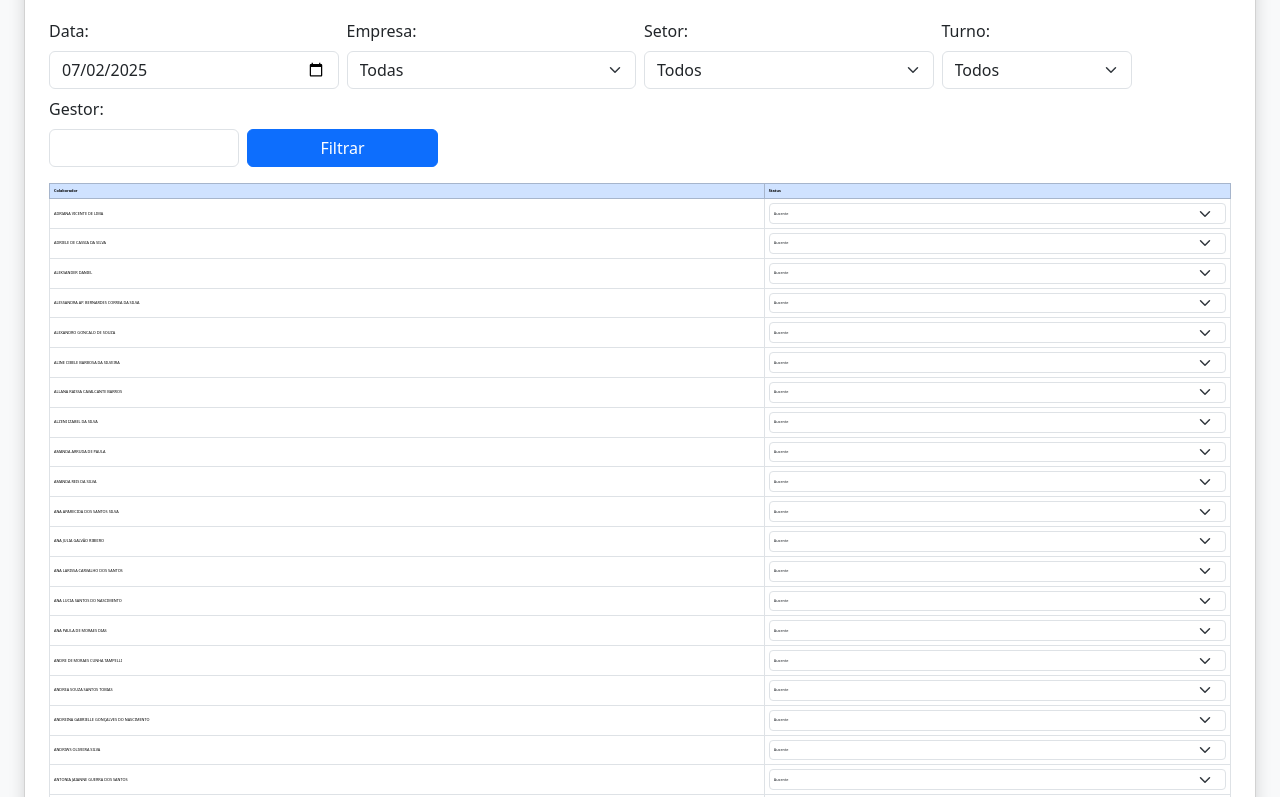
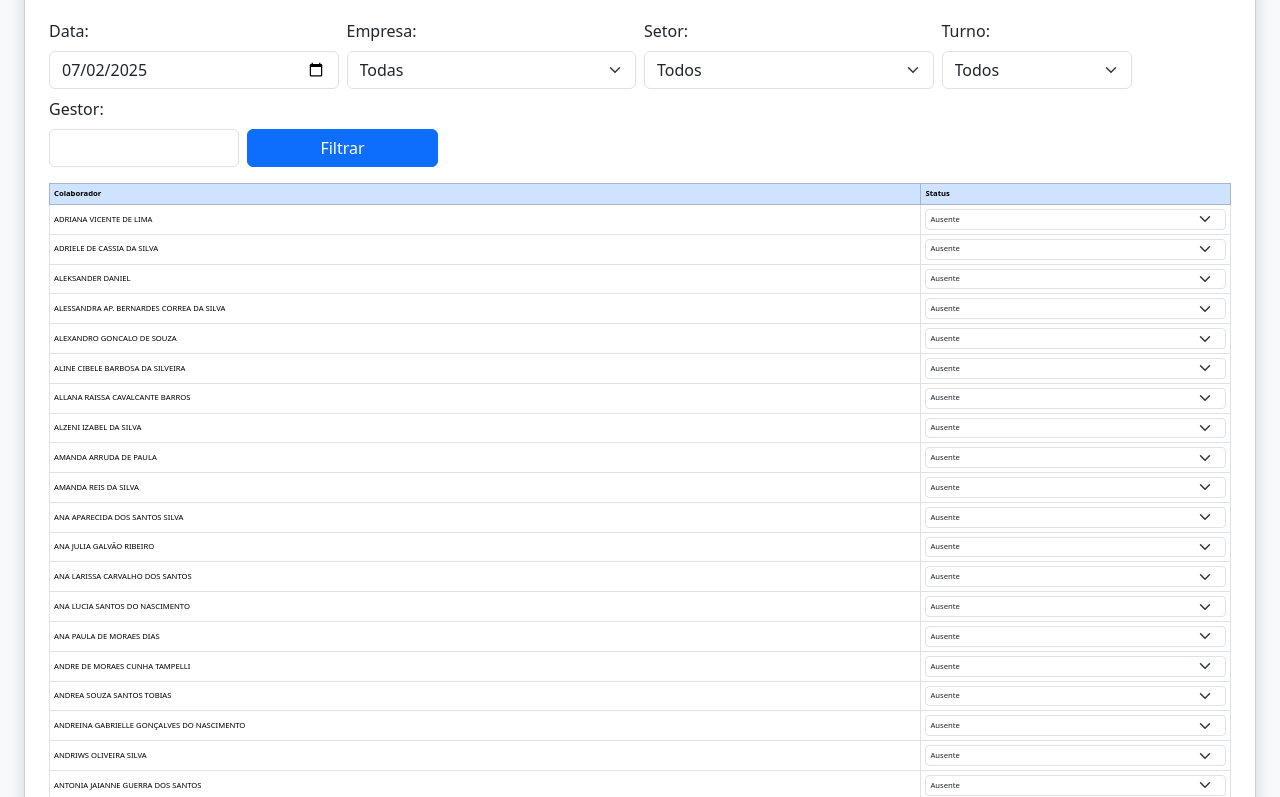
Before and after one commit to Andersonps-dev/AppRH, a Flask app: page /lista_presenca in a window 1280 px wide. Shown: the part 182-979 px from the top of the page. Run offline with Flask 3, Linux system fonts and the light colour scheme; a user stored in the database is signed in; data comes from the database, SQL or seed files in the repository; data that the repository does not hold is empty.

Commit message:
feat: Update table font size for improved readability

```diff
--- a/templates/lista_presenca.html
+++ b/templates/lista_presenca.html
@@ -9,7 +9,7 @@
     <style>
         /* Fonte ainda menor e células mais compactas */
         .table-sm th, .table-sm td {
-            font-size: 0.24rem;
+            font-size: 0.48rem;
             padding-top: 0.10rem;
             padding-bottom: 0.10rem;
             padding-left: 0.25rem;
@@ -17,7 +17,7 @@
             vertical-align: middle;
         }
         .table-sm select.form-select {
-            font-size: 0.24rem;
+            font-size: 0.48rem;
             padding: 0.05rem 0.25rem;
             height: 1.3rem;
             min-width: 70px;
```
